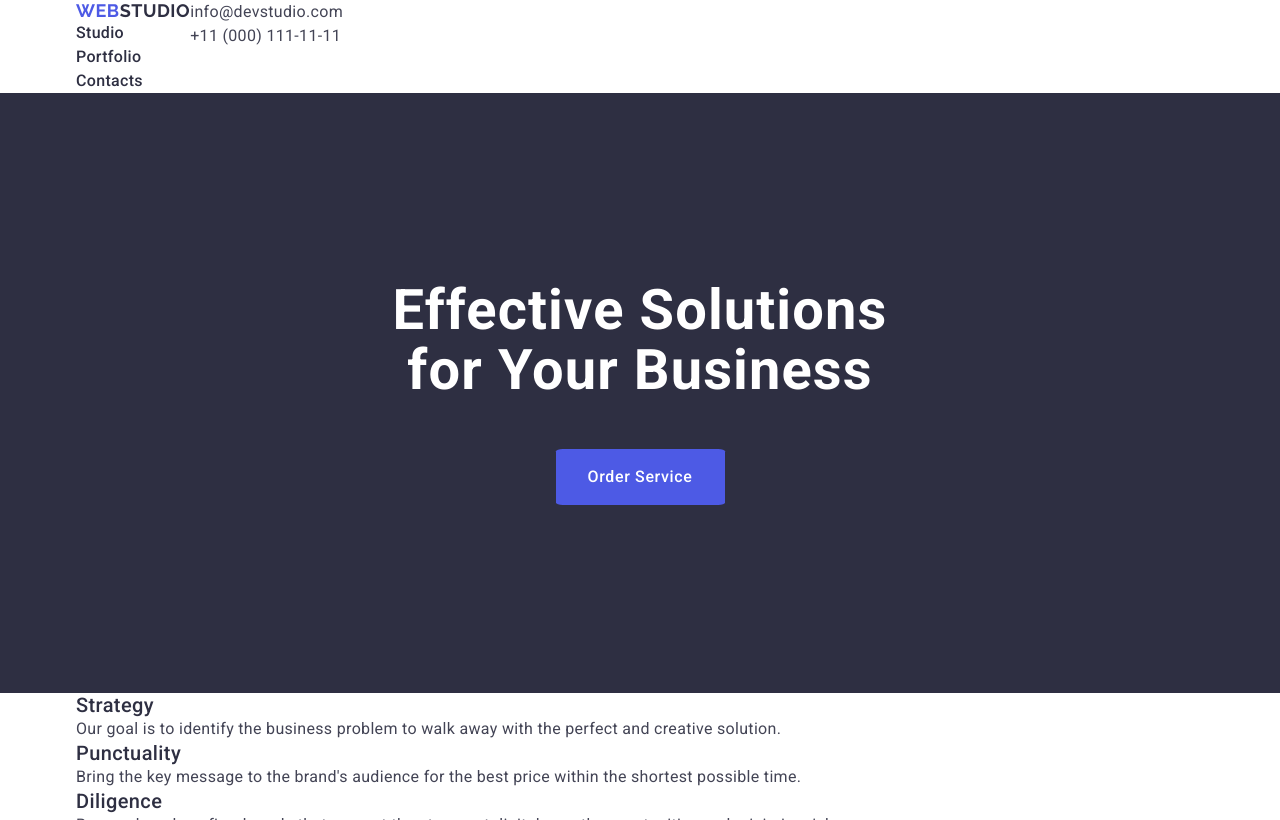
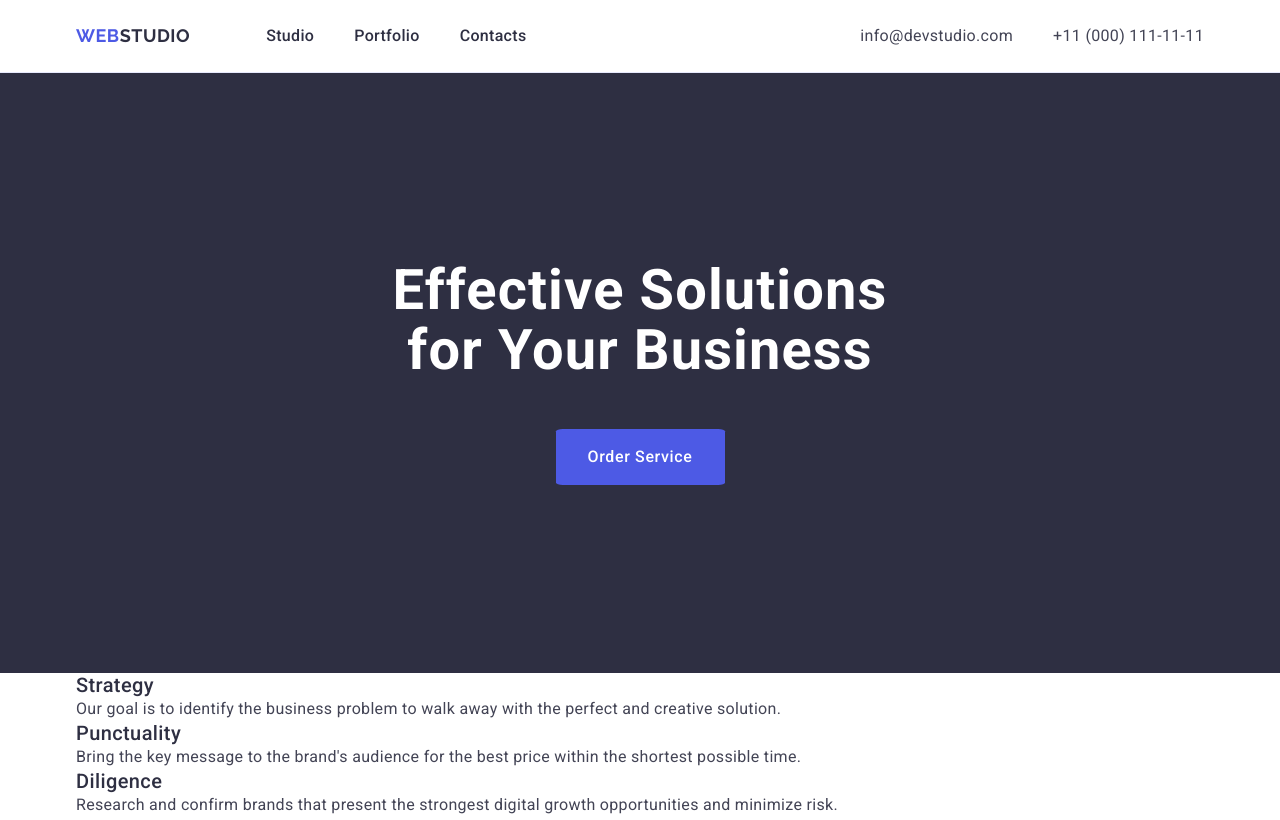
Before and after one commit to Andriy-Chernyavsky/goit-markup-hw-03, a plain HTML site: page index.html in a window 1280 px wide. Shown: the top 820 px of the page. Drawn offline with nearby package versions, Linux system fonts and the light colour scheme.

Commit message:
header-hero-footer

```diff
--- a/css/styles.css
+++ b/css/styles.css
@@ -24,8 +24,19 @@ ol {
   padding-right: 15px;
   margin: 0 auto;
 }
+
+.header {
+  border-bottom: 1px solid #e7e9fc;
+}
+
 .header-container {
   display: flex;
+  align-items: center;
+}
+
+.navigation {
+  display: flex;
+  align-items: center;
 }
 
 .logo {
@@ -36,6 +47,7 @@ ol {
   letter-spacing: 0.03em;
   text-transform: uppercase;
   color: #4d5ae5;
+  margin-right: 76px;
 }
 
 .logo-part {
@@ -47,12 +59,21 @@ ol {
   text-transform: uppercase;
   color: #2e2f42;
 }
+
+.nav-list {
+  display: flex;
+  gap: 40px;
+}
+
 .menu-item {
   font-weight: 500;
   font-size: 16px;
   line-height: 1.5;
   letter-spacing: 0.02em;
   color: #2e2f42;
+  padding-top: 24px;
+  padding-bottom: 24px;
+  display: block;
 }
 
 .menu-item:hover {
@@ -64,7 +85,13 @@ ol {
 
 .contacts {
   font-style: normal;
+  margin-left: auto;
 }
+.address-list {
+  display: flex;
+  gap: 40px;
+}
+
 .contacts-link {
   font-size: 16px;
   line-height: 1.5;
--- a/index.html
+++ b/index.html
@@ -20,13 +20,13 @@
     <link rel="stylesheet" href="./css/styles.css" />
   </head>
   <body>
-    <header>
+    <header class="header">
       <div class="container header-container">
-        <nav>
+        <nav class="navigation">
           <a class="logo" href="./index.html">
             Web<span class="logo-part">Studio</span>
           </a>
-          <ul>
+          <ul class="nav-list">
             <li>
               <a class="menu-item" href="./index.html">Studio</a>
             </li>
@@ -39,7 +39,7 @@
           </ul>
         </nav>
         <address class="contacts">
-          <ul>
+          <ul class="address-list">
             <li>
               <a class="contacts-link" href="mailto:info@devstudio.com"
                 >info@devstudio.com</a
```
